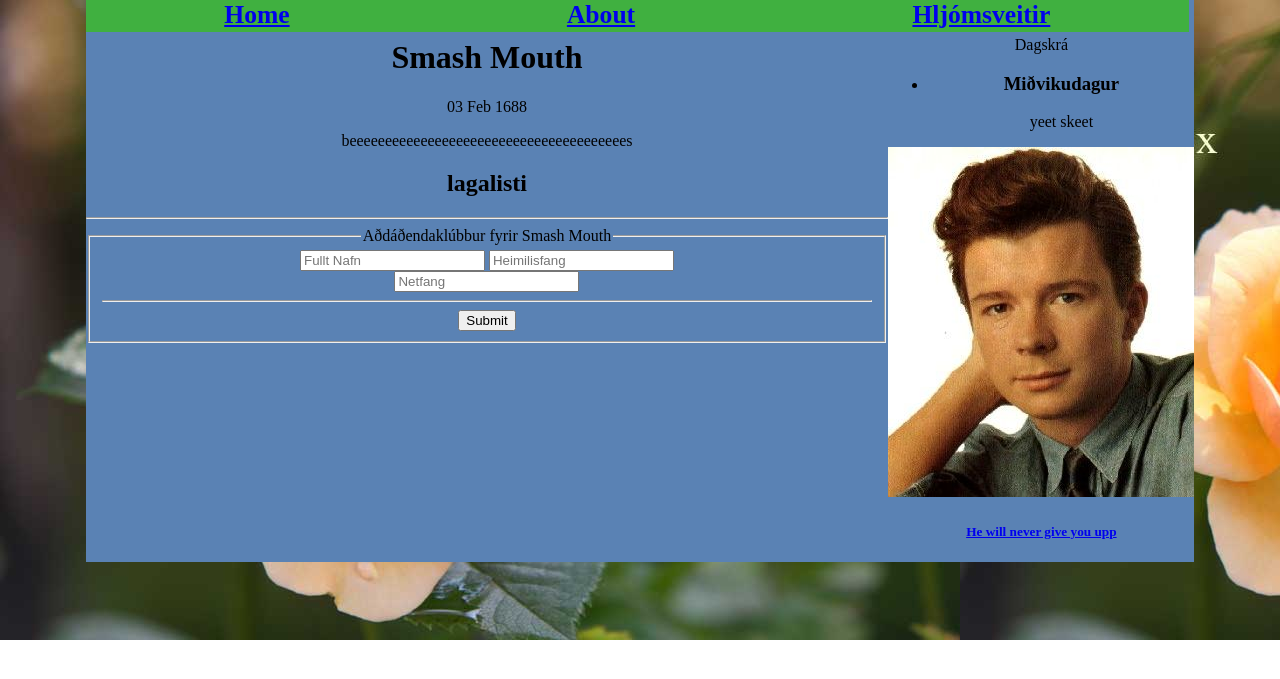
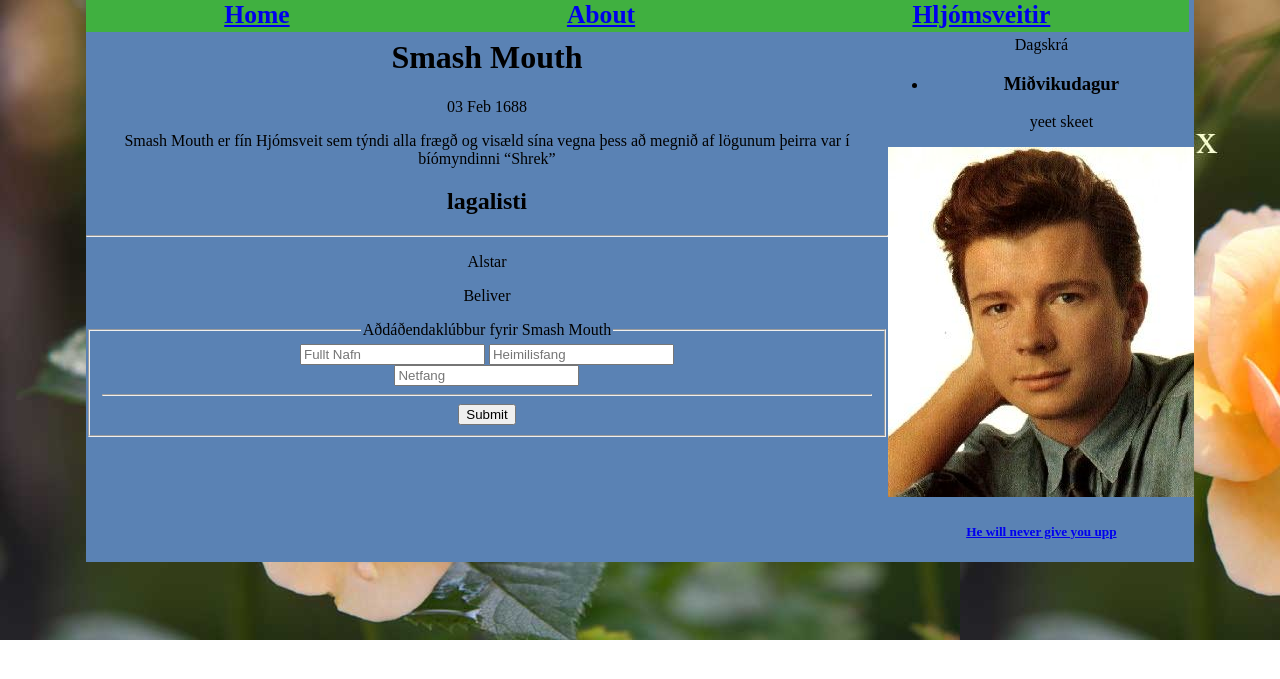
Before and after one commit to Zepeacedust/scaling-meme, a Jekyll site: the page built from _hljomsveitir/1688-2-3-Smash-mouth.markdown, in a window 1280 px wide. Shown: the top 679 px of the page. Built offline with Jekyll 4.4.1, drawn with Linux system fonts in a browser that asks for light colours.

Commit message:
filler boyo

```diff
--- a/_data/log.yml
+++ b/_data/log.yml
@@ -1,2 +1,6 @@
 - nafn: Blóðmör
   log: [Líkþorn, Barnanidingur]
+- nafn: Rick Astley
+  log: [Never gonna give you upp]
+- nafn: Smash Mouth
+  log: [Alstar, Beliver]
--- a/_hljomsveitir/1688-2-3-Smash-mouth.markdown
+++ b/_hljomsveitir/1688-2-3-Smash-mouth.markdown
@@ -1,4 +1,7 @@
 ---
 author: benni
 ---
-beeeeeeeeeeeeeeeeeeeeeeeeeeeeeeeeeeeeeees
+Smash Mouth er fín Hjómsveit sem týndi alla frægð
+og visæld sína vegna þess að megnið af
+ lögunum þeirra var í
+bíómyndinni "Shrek"
--- a/_hljomsveitir/1987-2-3-ricc-astley.markdown
+++ /dev/null
@@ -1,4 +0,0 @@
----
-author: benni
----
-beeeeeeeeeeeeeeeeeeeeeeeeeeeeeeeeeeeeeees
```
Also changed, not shown: _hljomsveitir/2001-9-11-Rick-Astley.md (added, +7 -0 lines).
